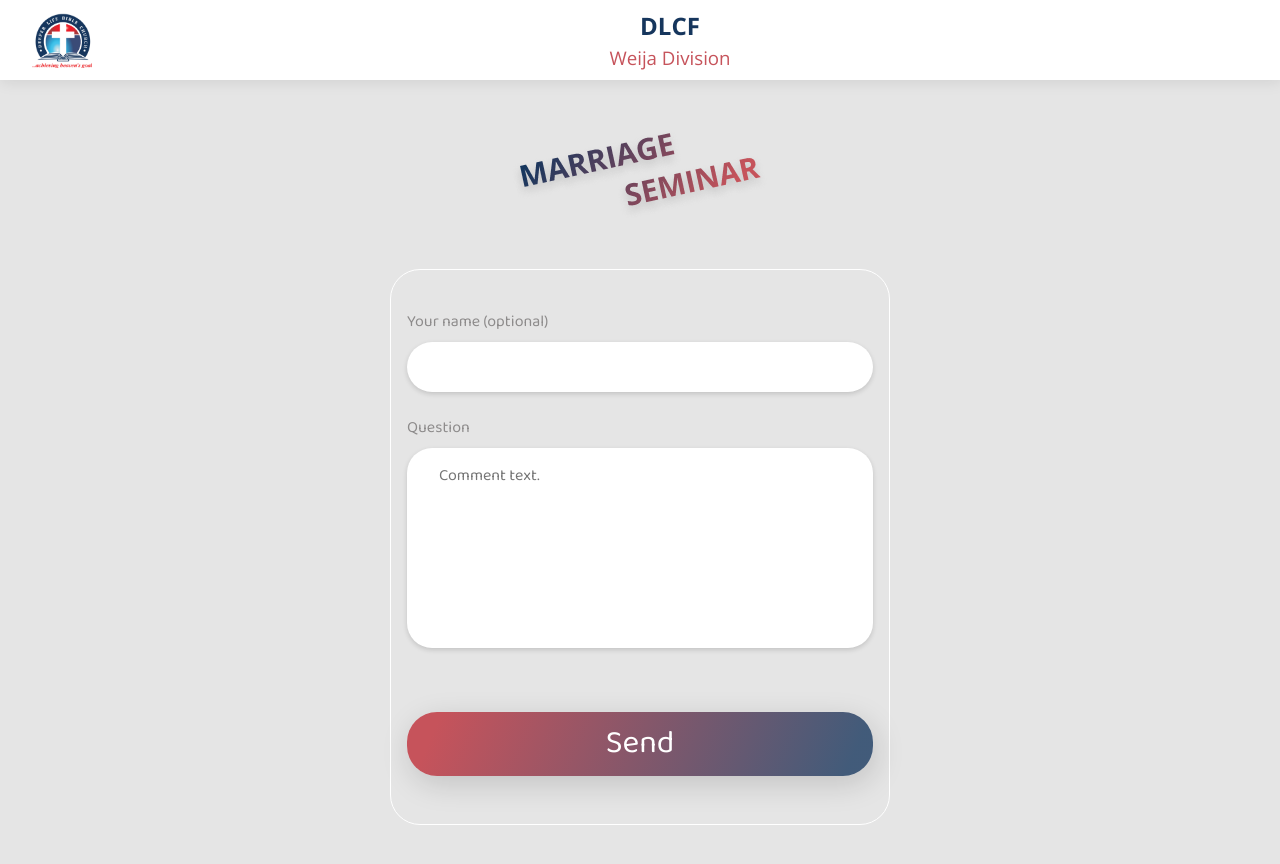
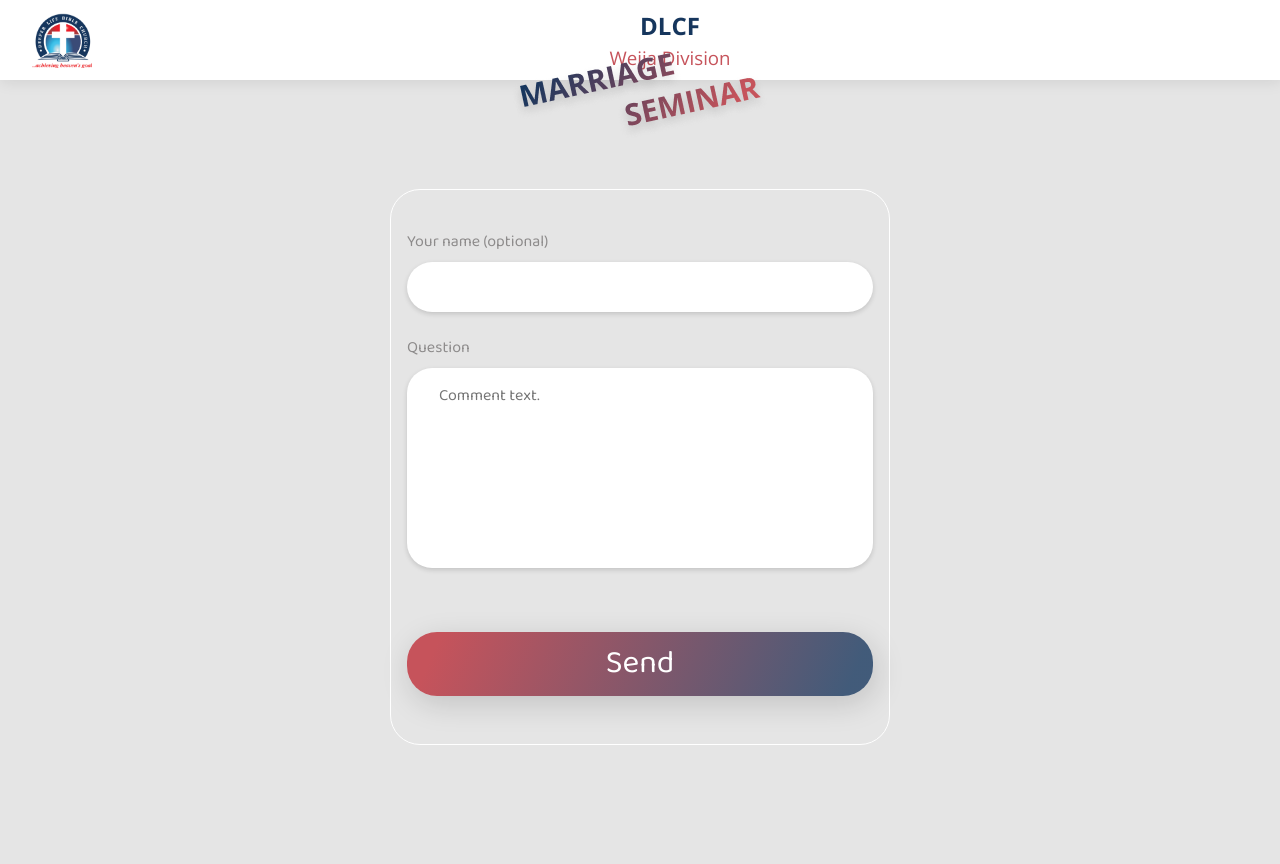
Before and after one commit to gloria-tampuri/dlcf-seminar, a Next.js app: page /seminar in a window 1280 px wide. Shown: the top 864 px of the page. After the commit the page ends 800 px from the top, so only its background shows below. Built offline with nearby package versions, Linux system fonts and the light colour scheme.

Commit message:
margin bottom

```diff
--- a/components/Header/Header.module.css
+++ b/components/Header/Header.module.css
@@ -8,7 +8,7 @@
     box-shadow: 1px 1px 15px rgba(0, 0, 0, 0.1);
     background-color: white;
     top: 0;
-
+    margin-bottom: 10vh;
 
 }
 
--- a/components/MarriageLogo/MarriageLogo.module.css
+++ b/components/MarriageLogo/MarriageLogo.module.css
@@ -3,5 +3,5 @@
     display: grid;
     place-items: center;
     padding: 3rem 0;
-    margin-top: 10vh;
+
 }
```
